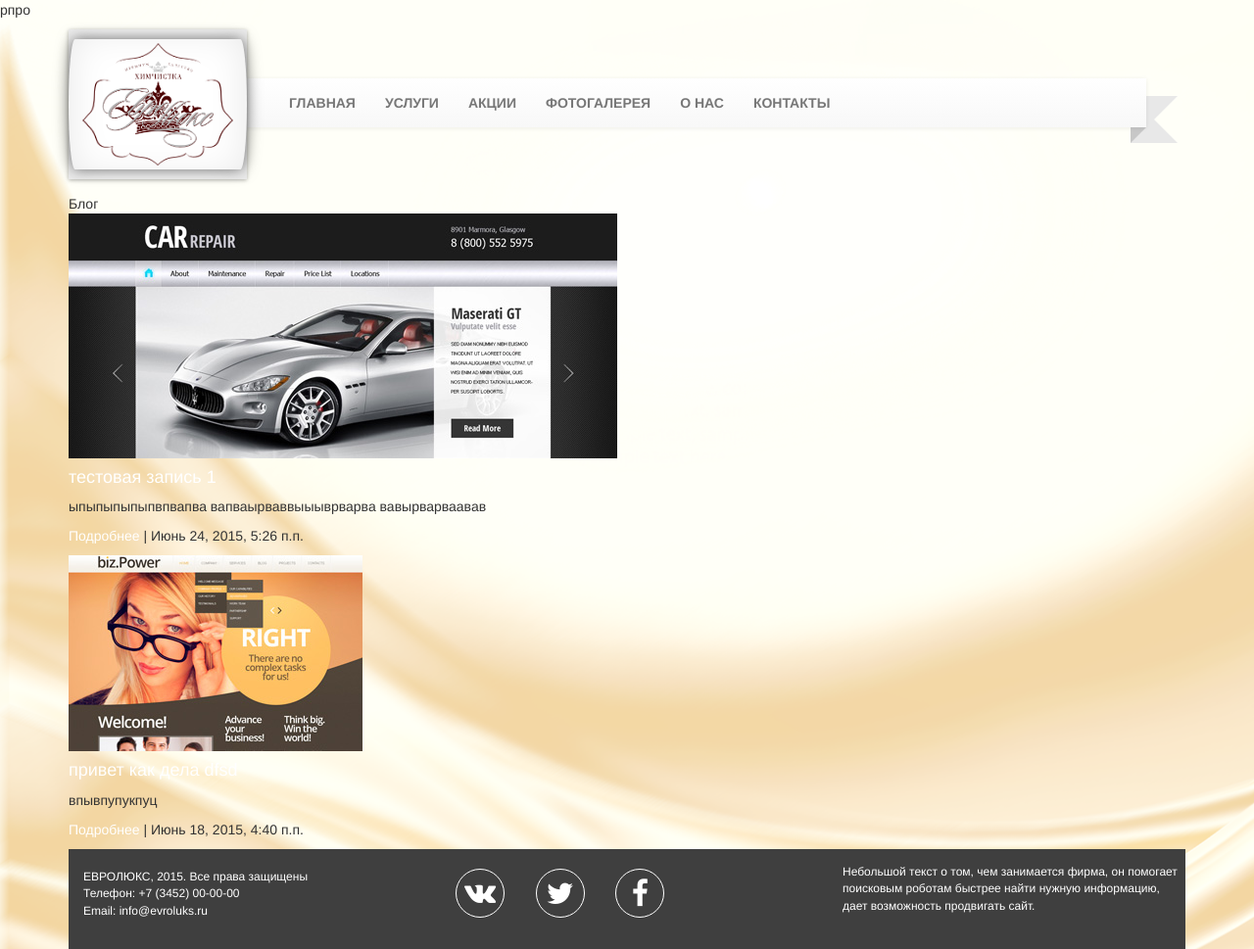
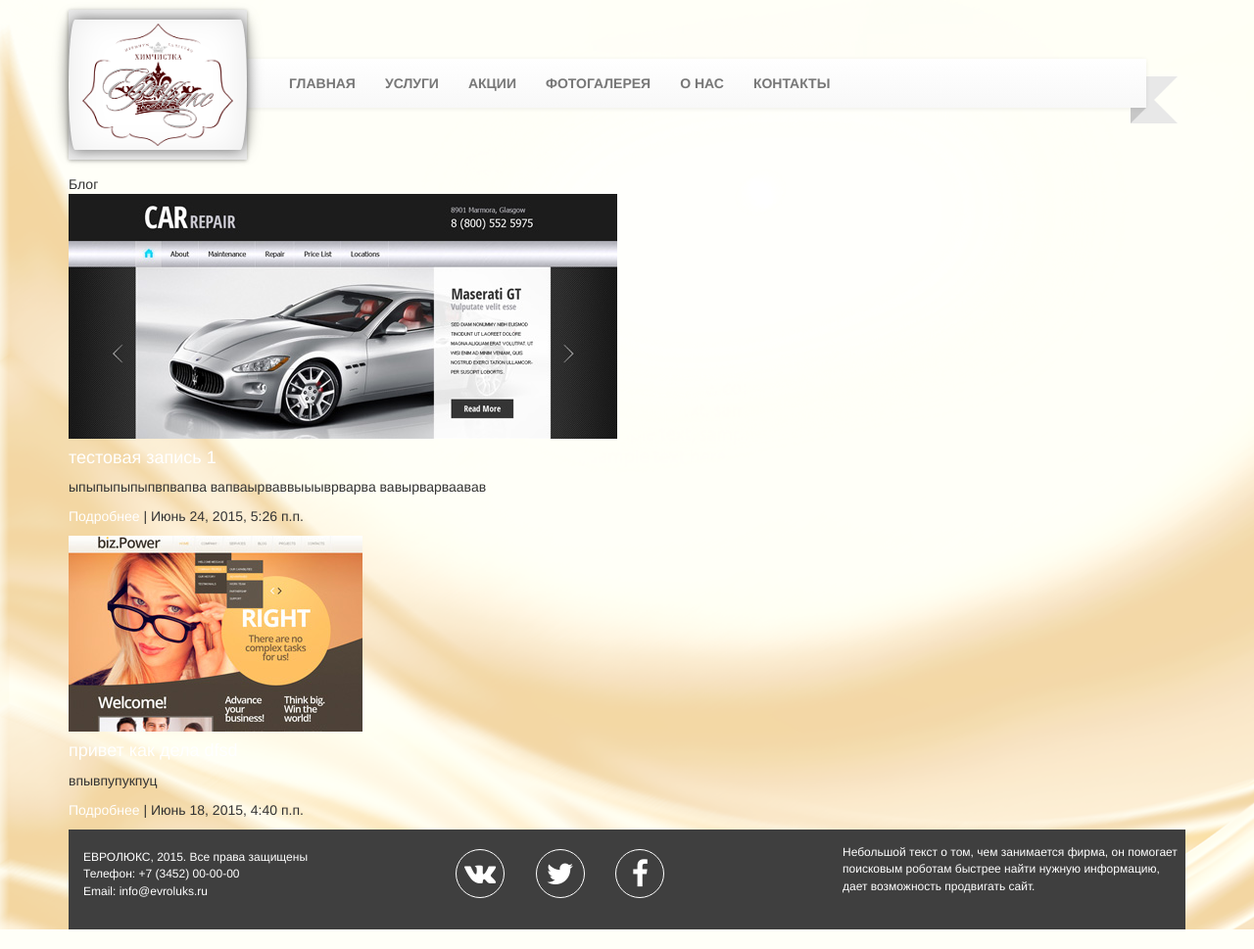
Before and after one commit to DenyDenito/evroluks, a Django app: page /blog/ in a window 1280 px wide. Shown: the whole page at 98% size. Run offline with Django 3.2, Linux system fonts and the light colour scheme; data comes from the database, SQL or seed files in the repository; some libraries are stand-ins or nearby versions.

Commit message:
Тест

```diff
--- a/templates/base.html
+++ b/templates/base.html
@@ -7,7 +7,6 @@
         {% block expand_head %}{% endblock %}
     </head>
     <body>
-    рпро
         <div class="container">
             <!-- Заголовок -->
             <div class="header first_level">
```
